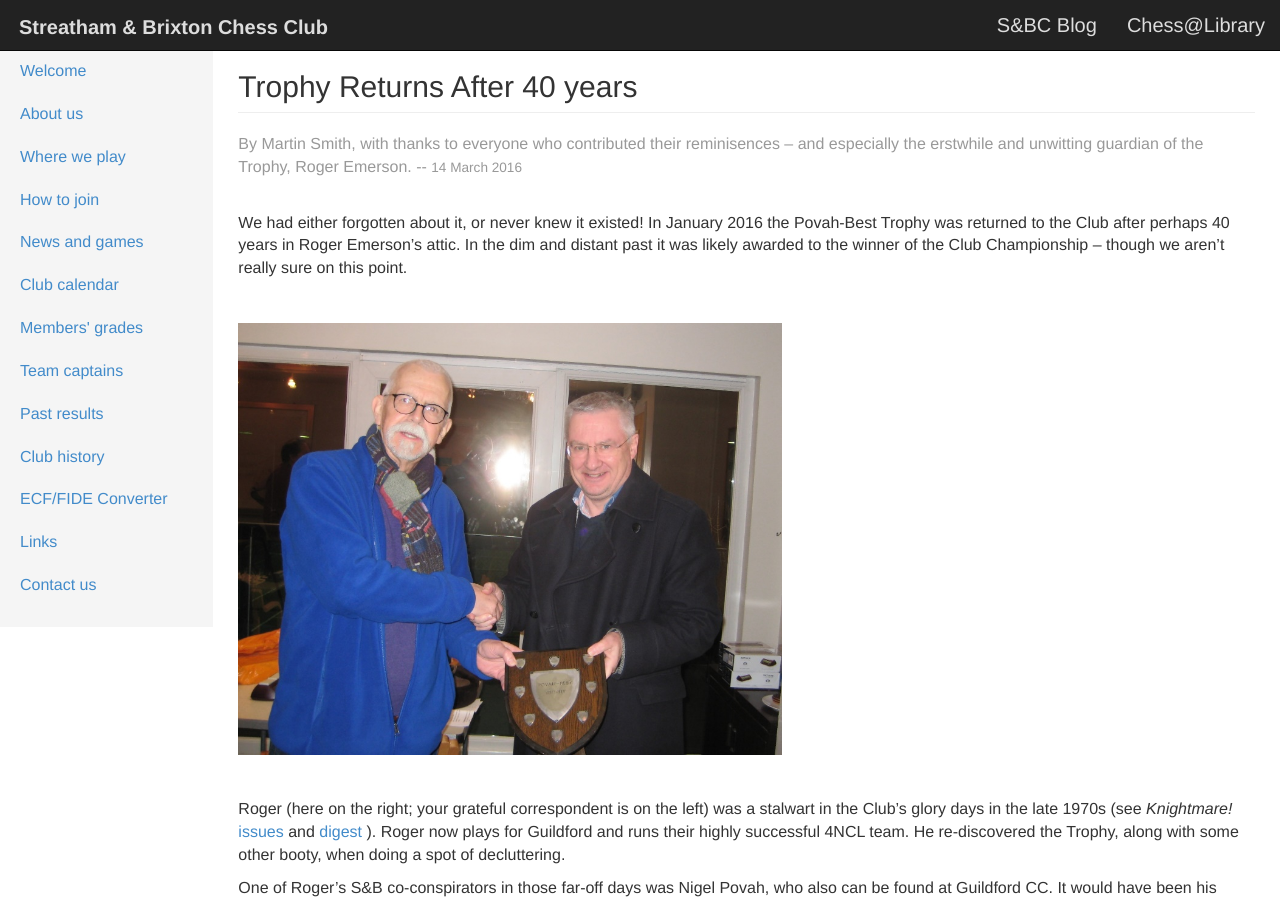
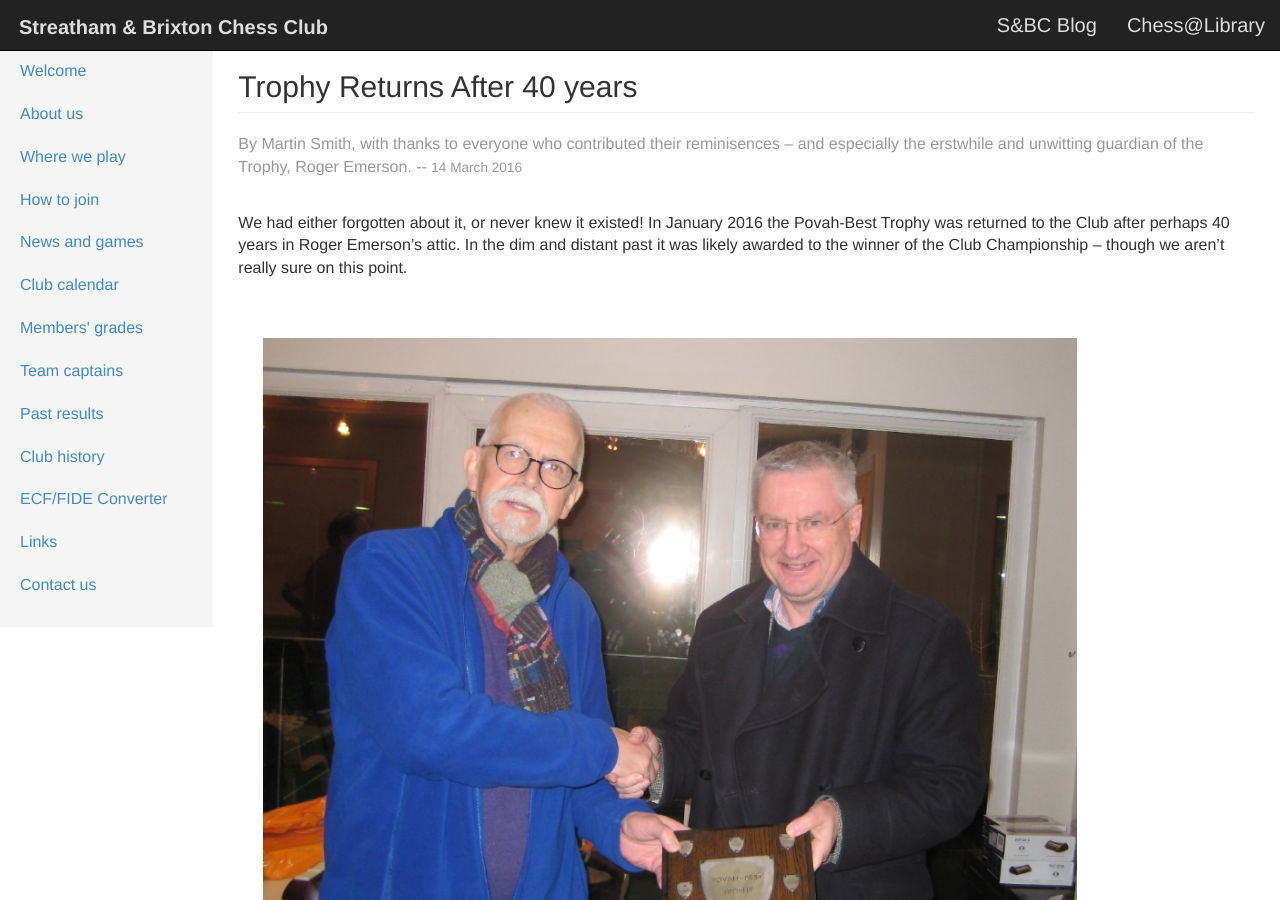
Before and after one commit to streathamchess/streathamchess.github.io, a Jekyll site: the page built from _posts/2016-03-14-trophy-returns.md, in a window 1280 px wide and 900 px high. Built offline with Jekyll 4.4.1, drawn with Linux system fonts in a browser that asks for light colours; nearby versions of some CDN libraries; comment, search, counter and statistics services are not loaded.

Commit message:
Update 2016-03-14-trophy-returns.md

```diff
--- a/_posts/2016-03-14-trophy-returns.md
+++ b/_posts/2016-03-14-trophy-returns.md
@@ -6,7 +6,7 @@ author: Martin Smith, with thanks to everyone who contributed their reminisences
 We had either forgotten about it, or never knew it existed! In January 2016 the Povah-Best Trophy was returned to the Club after perhaps 40 years in Roger Emerson’s attic. In the dim and distant past it was likely awarded to the winner of the Club Championship – though we aren’t really sure on this point.
 
 <br/>
-{% include image.html align="none" url="/assets/photos/trophy1.jpg" %}
+{% include bigimage.html align="none" url="/assets/photos/trophy1.jpg" %}
 <br/>
 
 Roger (here on the right; your grateful correspondent is on the left) was a stalwart in the Club’s glory days in the late 1970s (see *Knightmare!* [issues](http://streathamchess.org.uk/clubhistory/) and [digest](http://streathambrixtonchess.blogspot.co.uk/2013/06/knightmare-scenarios-1-chess-in-time-of.html) ). Roger now plays for Guildford and runs their highly successful 4NCL team.  He re-discovered the Trophy, along with some other booty, when doing a spot of decluttering.
```
